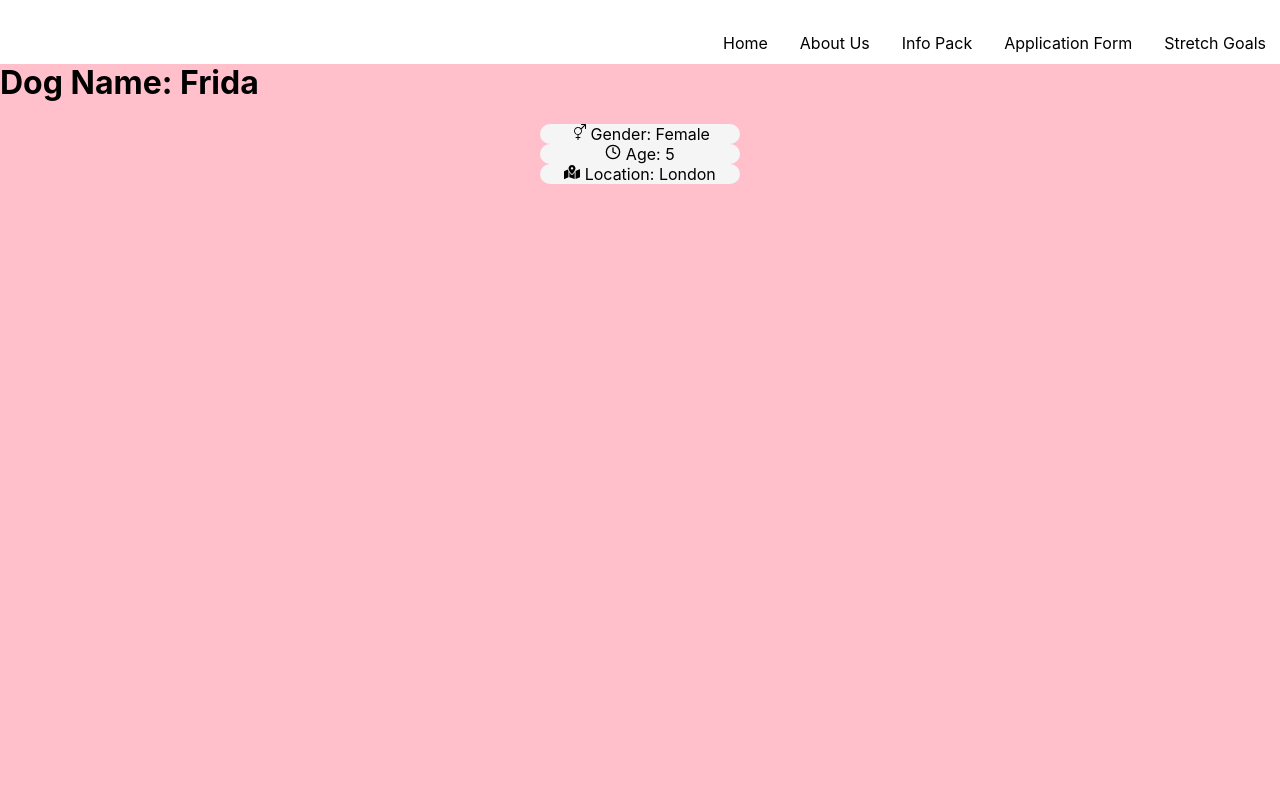
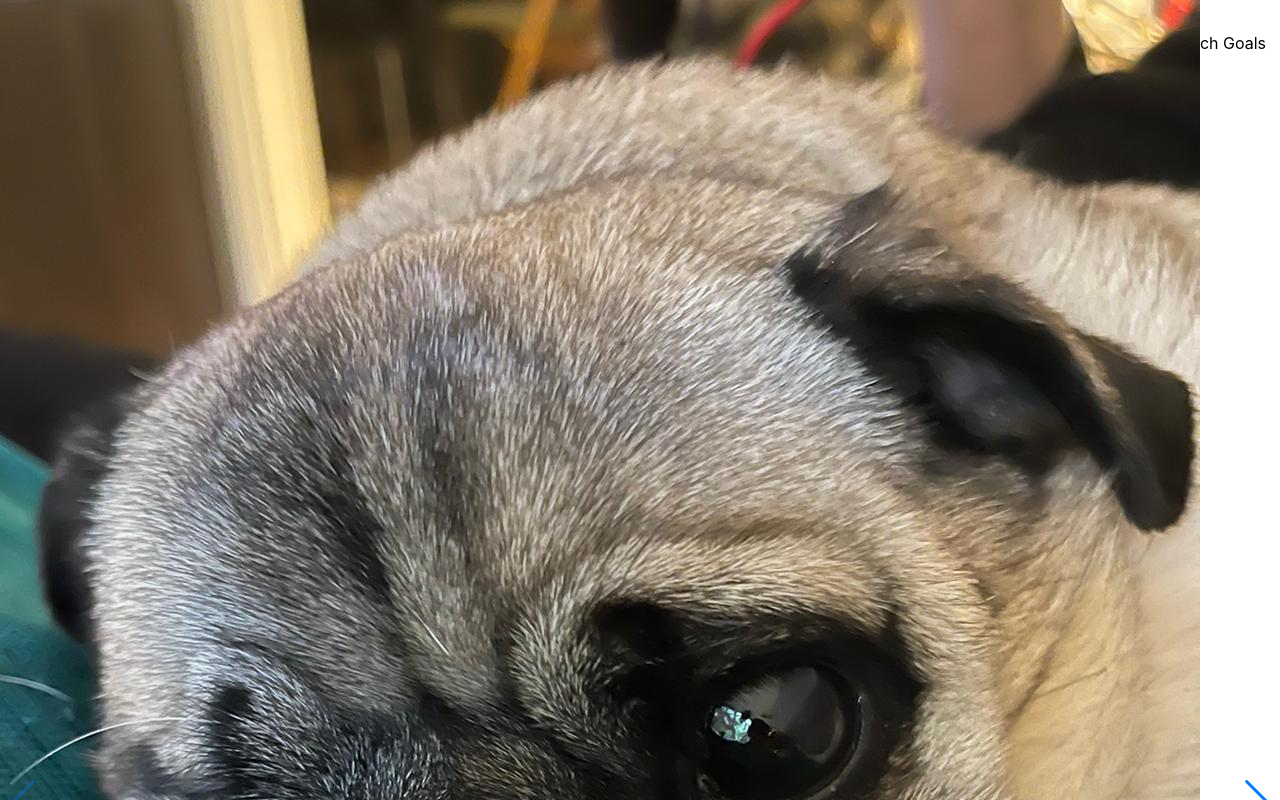
Before and after one commit to anjaliruth/TheHackitectsFinalProjects, a React (Create React App) app in the folder myapp/: page /1 in a window 1280 px wide. Shown: the top 800 px of the page. Built offline with nearby package versions, Linux system fonts and the light colour scheme.

Commit message:
added swiper

```diff
--- a/myapp/package.json
+++ b/myapp/package.json
@@ -8,6 +8,7 @@
     "@testing-library/user-event": "^13.5.0",
     "css-loader": "^6.8.1",
     "fa-icons": "^0.2.0",
+    "node-sass": "^7.0.3",
     "react": "^18.2.0",
     "react-carousel-minimal": "^1.4.1",
     "react-dom": "^18.2.0",
@@ -17,6 +18,7 @@
     "react-router-dom": "^6.12.1",
     "react-scripts": "5.0.1",
     "style-loader": "^3.3.3",
+    "swiper": "^9.4.0",
     "web-vitals": "^2.1.4"
   },
   "scripts": {
--- a/myapp/src/App.js
+++ b/myapp/src/App.js
@@ -4,6 +4,7 @@ import NavBar from "./components/NavBar/NavBar";
 import "./App.css";
 import AboutUs from "./components/AboutUs/AboutUs.js";
 import InfoPack from "./components/InfoPack/InfoPack";
+import SwiperComp from "./components/Swiper/Swiper";
 import DogProfile from "./components/DogProfile/DogProfile";
 import { Route, Routes } from "react-router-dom";
 import HomePage from "./components/HomePage/HomePage";
@@ -75,13 +76,15 @@ function App() {
   return (
     <div>
       <NavBar />
+
       <Routes>
         <Route path="/" element={<HomePage dogData={dogData} />} />
         <Route path="about-us" element={<AboutUs />} />
         <Route path="info-pack" element={<InfoPack />} />
-        <Route path="/:id" element={<DogProfile dogData={dogData} />} />
+        {/* <Route path="/:id" element={<DogProfile dogData={dogData} />} /> */}
         {/* Add more Route components for other paths */}
       </Routes>
+        <SwiperComp/>
     </div>
   );
 }
--- a/myapp/src/components/DogProfile/DogProfile.css
+++ b/myapp/src/components/DogProfile/DogProfile.css
@@ -46,8 +46,8 @@ align-items: center;    */
 } */
 
 .dogProfile {
+    offset: 500px;
     height: 100vh;
-
     background-color: pink
 }
 
--- a/myapp/src/components/DogProfile/DogProfile.js
+++ b/myapp/src/components/DogProfile/DogProfile.js
@@ -7,35 +7,36 @@ import { FaDog } from "react-icons/fa";
 import { BsFillBarChartFill } from "react-icons/bs";
 import { FaMapMarkedAlt } from "react-icons/fa";
 
-function DogProfile({dogData}) {
-  const  {id} = useParams()
+function DogProfile({ dogData }) {
+  const { id } = useParams();
   return (
-
-    <div className="dogProfile" >
-
-
+    <div className="dogProfile">
       <div className="buttons">
         <button className="button1">Adopt Me!</button>
         <button className="button2">How To Care For Me</button>
       </div>
 
       <div className="dogProfile">
-        <p>{dogData[id-1].id}</p>
-        <h1>Dog Name: {dogData[id-1].name}</h1>
-        <p> <BsGenderAmbiguous/> Gender: {dogData[id-1].sex}</p>
-        <p> <FiClock/> Age: {dogData[id-1].age}</p>
+        <p>{dogData[id - 1].id}</p>
+        <p>Dog Name: {dogData[id - 1].name}</p>
+        <p>
+          {" "}
+          <BsGenderAmbiguous /> Gender: {dogData[id - 1].sex}
+        </p>
+        <p>
+          {" "}
+          <FiClock /> Age: {dogData[id - 1].age}
+        </p>
         {/* <p><FaDog/><FaDog/> Size: {info.}</p> */}
         {/* <p><BsFillBarChartFill/> Activity Level: "props"</p> */}
-        <p><FaMapMarkedAlt/> Location: {dogData[id-1].location}</p>
+        <p>
+          <FaMapMarkedAlt /> Location: {dogData[id - 1].location}
+        </p>
       </div>
       {/* ))} */}
 
-
       <div className="dogphotos">
-
-
         <PhotoCarousel />
-
 
         <div className="banner">
           <p>Placeholder text</p>
@@ -44,8 +45,6 @@ function DogProfile({dogData}) {
           <button className="button1">Adopt Me!</button>
           <button className="button2">How To Care For Me</button>
         </div>
-
-
       </div>
 
       {/* <div className="dogInfo">
@@ -71,7 +70,6 @@ function DogProfile({dogData}) {
           </p>
         </div> */}
     </div>
-
   );
 }
 
--- a/myapp/src/components/DogProfile/PhotoCarousel.js
+++ b/myapp/src/components/DogProfile/PhotoCarousel.js
@@ -44,7 +44,7 @@ function PhotoCarousel() {
         >
           <Carousel
             data={data}
-            width="80%"
+            width="100%"
             height="500px"
             // captionStyle={captionStyle}
 
--- /dev/null
+++ b/myapp/src/components/Swiper/Swiper.css
@@ -0,0 +1,4 @@
+.swiper-container {
+    max-width: 600px; /* Set the maximum width you desire */
+    margin: 0 auto; /* Center the Swiper horizontally */
+}
--- /dev/null
+++ b/myapp/src/components/Swiper/Swiper.js
@@ -0,0 +1,51 @@
+// import Swiper core and required modules
+import { Navigation, Pagination, Scrollbar, A11y } from 'swiper';
+import Frida1 from "../../Media/Frida/WhatsApp Image 2023-06-03 at 12.50.28 (1).jpeg";
+import Frida2 from "../../Media/Frida/WhatsApp Image 2023-06-03 at 12.50.28.jpeg";
+import Frida3 from "../../Media/Frida/WhatsApp Image 2023-06-03 at 12.50.29.jpeg";
+import Frida4 from "../../Media/Frida/WhatsApp Image 2023-06-03 at 12.50.30.jpeg";
+import Frida5 from "../../Media/Frida/WhatsApp Image 2023-06-03 at 12.50.36.jpeg";
+import { Swiper, SwiperSlide } from 'swiper/react';
+
+// Import Swiper styles
+import 'swiper/css';
+import 'swiper/css/bundle';
+import 'swiper/css/navigation';
+import 'swiper/css/pagination';
+import 'swiper/css/scrollbar';
+
+export default function SwiperComp() {
+    return (
+      <div className="swiper-container"> {/* Add a container element */}
+        <Swiper
+          // install Swiper modules
+          modules={[Navigation, Pagination, Scrollbar, A11y]}
+          spaceBetween={50}
+          slidesPerView={1}
+          navigation
+          pagination={{ clickable: true }}
+          scrollbar={{ draggable: true }}
+          onSwiper={(swiper) => console.log(swiper)}
+          onSlideChange={() => console.log('slide change')}
+        >
+          <div className="carousel">
+            <SwiperSlide>
+              <img src={Frida1} alt="dog1" className="carousel-image" />
+            </SwiperSlide>
+            <SwiperSlide>
+              <img src={Frida2} alt="dog2" className="carousel-image" />
+            </SwiperSlide>
+            <SwiperSlide>
+              <img src={Frida3} alt="dog3" className="carousel-image" />
+            </SwiperSlide>
+            <SwiperSlide>
+              <img src={Frida4} alt="dog4" className="carousel-image" />
+            </SwiperSlide>
+            <SwiperSlide>
+              <img src={Frida5} alt="dog5" className="carousel-image" />
+            </SwiperSlide>
+          </div>
+        </Swiper>
+      </div>
+    );
+  };
```
Also changed, not shown: 1 other file (tests, documents, lock files or other folders). Lines whose indentation alone changed are shown as unchanged.
